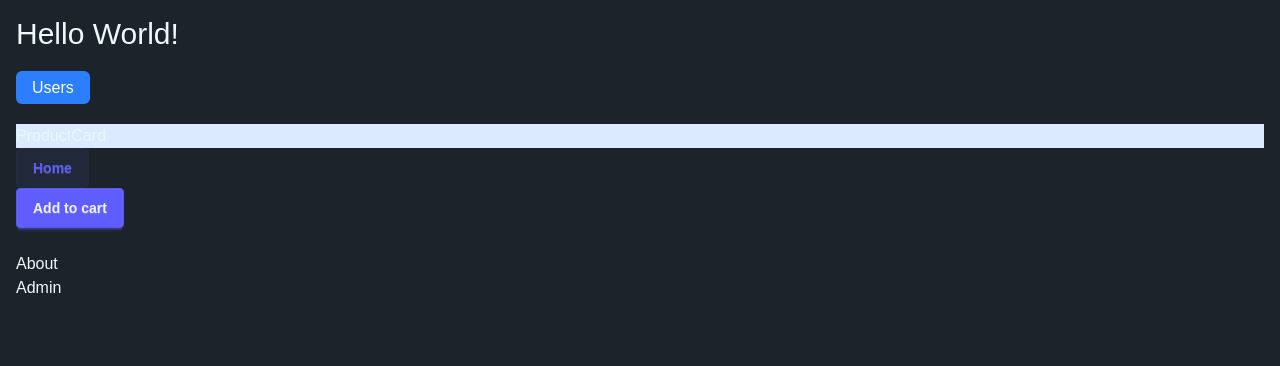
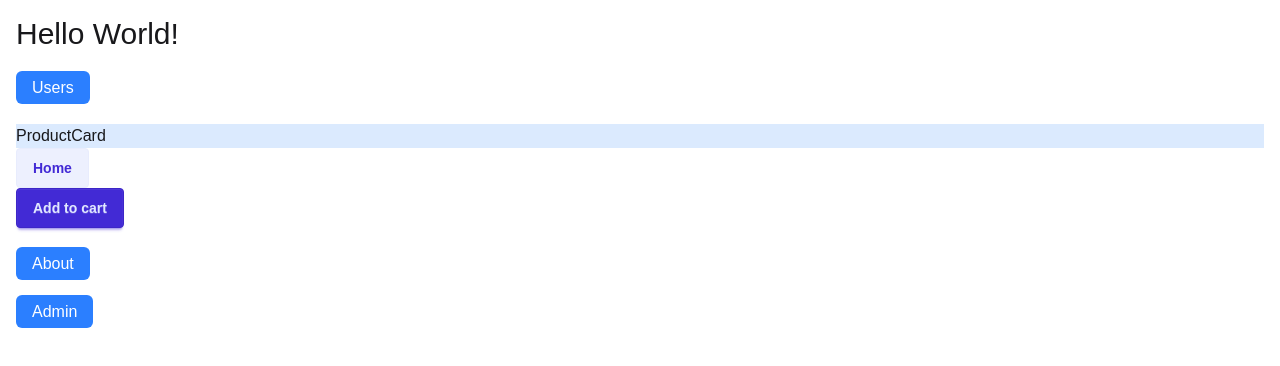
Before and after one commit to Alanimustafa/LRN-NEXTJS-MOSH, a Next.js app: page / in a window 1280 px wide. Shown: the top 366 px of the page. Built offline with nearby package versions, Linux system fonts and the light colour scheme.

Commit message:
Layouts - Adding the Pros interfae to the layout/tsx

```diff
--- a/app/admin/layout.tsx
+++ b/app/admin/layout.tsx
@@ -1,11 +1,15 @@
-import React, { Children } from 'react'
+import React, { ReactNode} from 'react';
 
-const adminLayout = () => {
+interface Props {
+  children : ReactNode;
+}
+
+const adminLayout = ({ children }: Props) => {
   return (
     <>
         <div className='flex'>
             <aside className='bg-slate-200 p-5 mr-5'>Admin Side Bar</aside>
-            <div>{ Children }</div>
+            <div>{ children }</div>
         </div>
     </>
   )
--- a/app/layout.tsx
+++ b/app/layout.tsx
@@ -23,7 +23,7 @@ export default function RootLayout({
   children: React.ReactNode;
 }>) {
   return (
-    <html lang="en" data-theme="dark">
+    <html lang="en" data-theme="light">
       <body
         className={`${geistSans.variable} ${geistMono.variable} antialiased`}
       >
--- a/app/page.tsx
+++ b/app/page.tsx
@@ -11,10 +11,10 @@ export default function Home() {
       <br />
       <ProductCard/>
       <br />
-      <Link href="/about">About</Link>
+      <Link href="/about" className="px-4 py-2 bg-blue-500 text-white rounded-md hover:bg-blue-600 cursor-pointer">About</Link>
       <br />
-
-      <Link href="/admin">Admin</Link>
+      <br />
+      <Link href="/admin" className="px-4 py-2 bg-blue-500 text-white rounded-md hover:bg-blue-600 cursor-pointer">Admin</Link>
 
     </main>
   );
```
